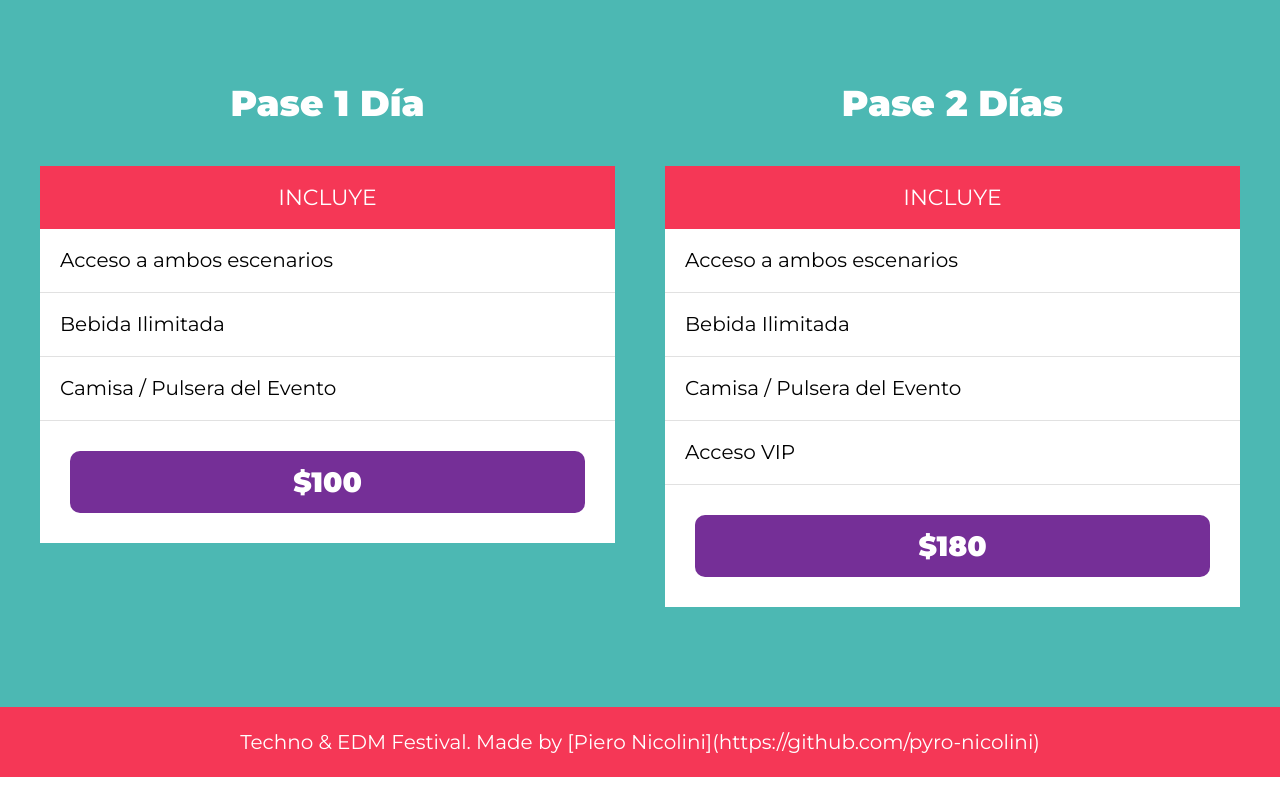
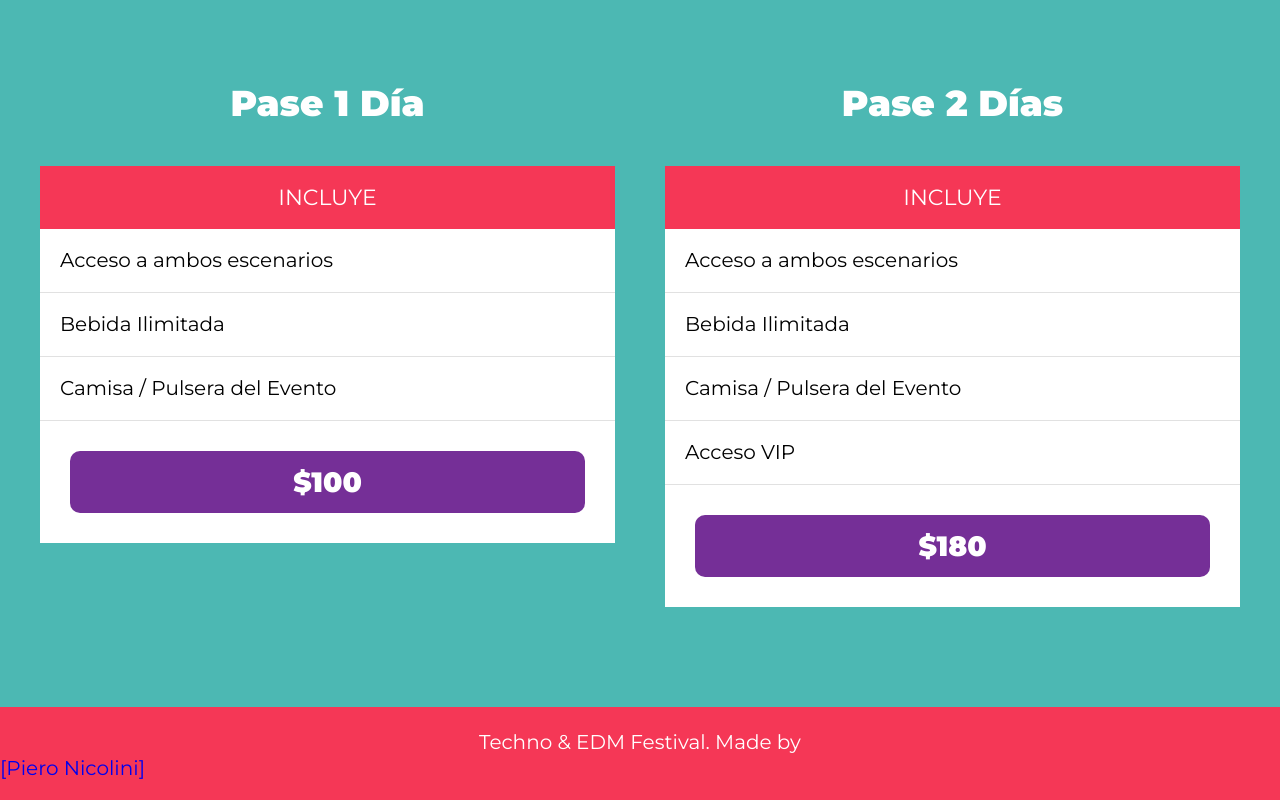
Before and after one commit to pyro-nicolini/musicFestival, a website: page index.html in a window 1280 px wide. Shown: the part 4306-5106 px from the top of the page. Before the commit the page ends 5083 px from the top, so only its background shows below. Drawn offline with Linux system fonts and the light colour scheme.

Commit message:
Update index.html

```diff
--- a/index.html
+++ b/index.html
@@ -177,7 +177,7 @@
     </section>
 
     <footer class="footer">
-      <p>Techno & EDM Festival. Made by [Piero Nicolini](https://github.com/pyro-nicolini)</p>
+      <p>Techno & EDM Festival. Made by</p><a href="https://github.com/pyro-nicolini"> [Piero Nicolini]</a>
     </footer>
     <script src="build/js/app.js"></script>
   </body>
```
